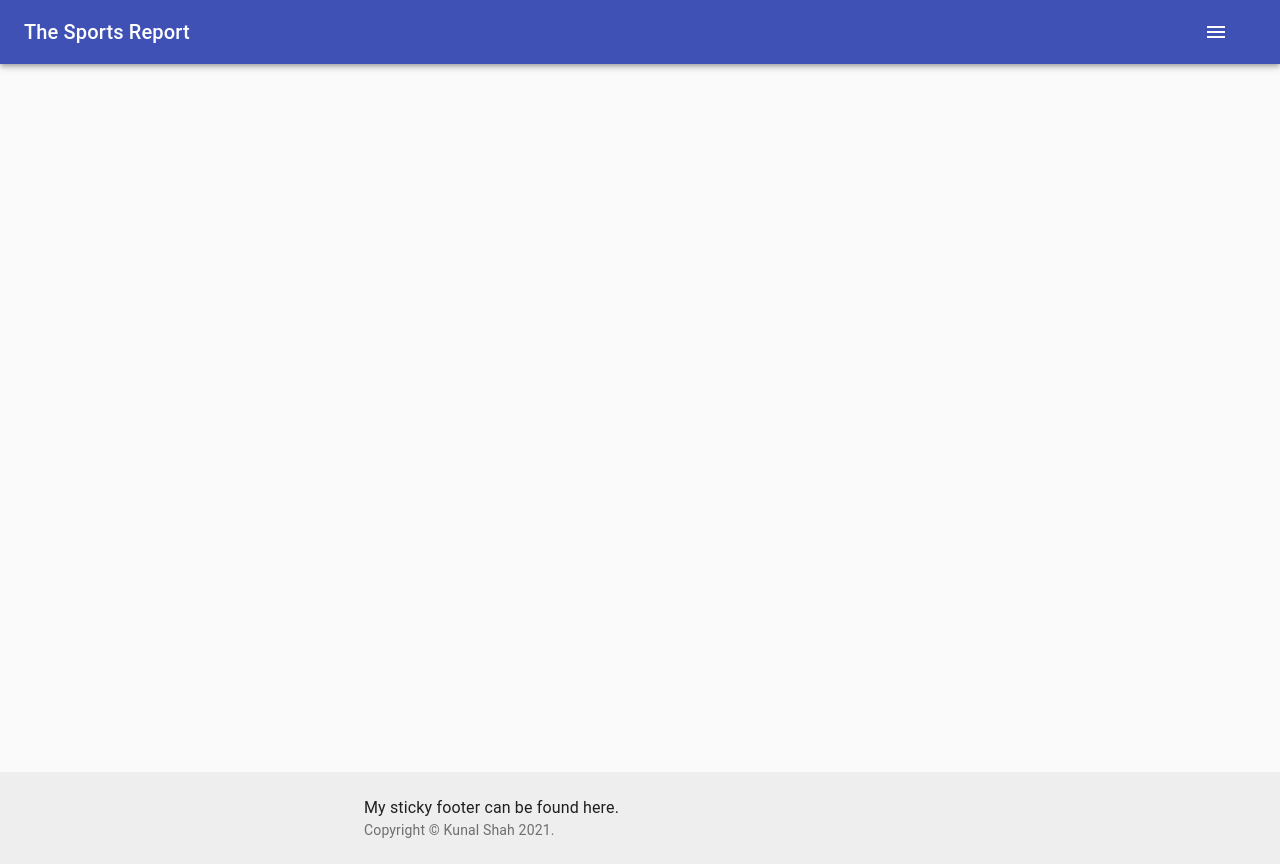
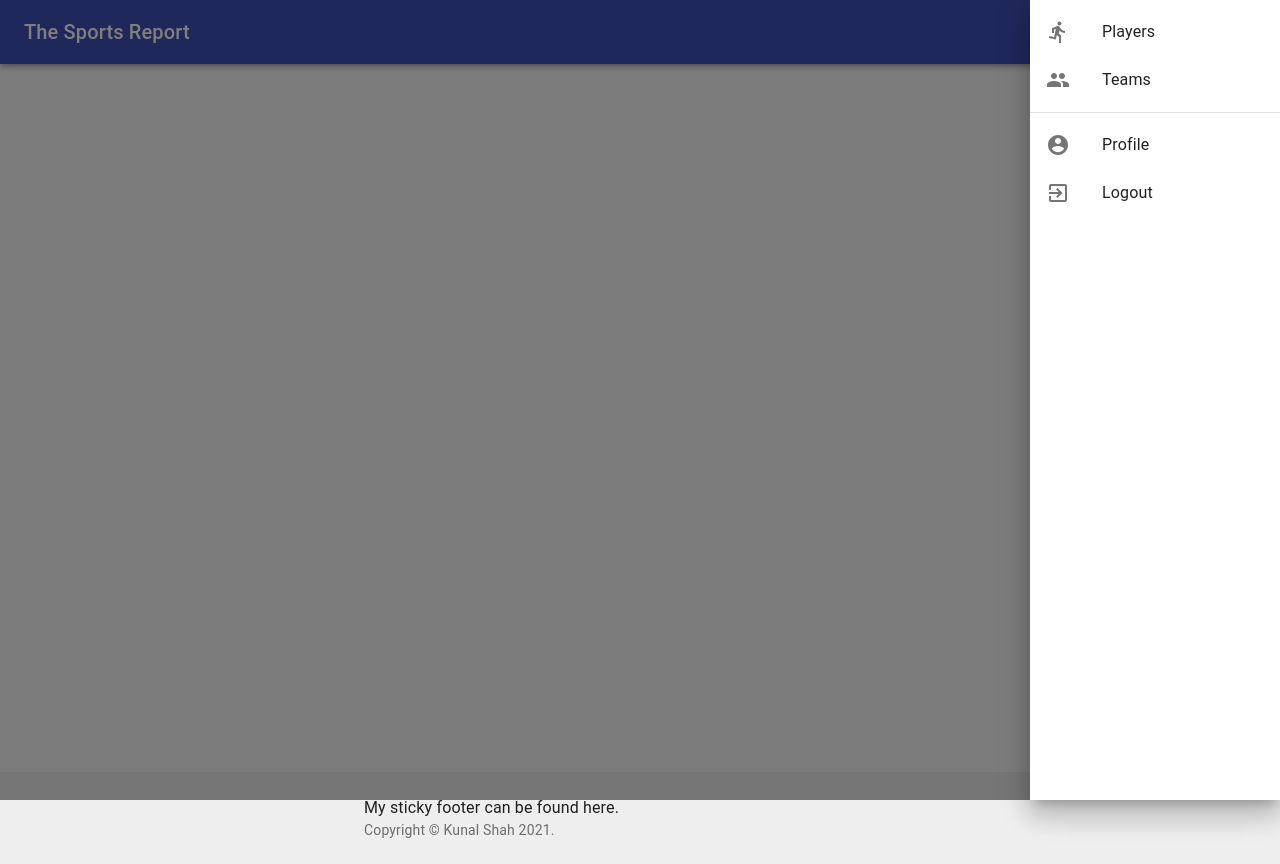
Before and after one commit to kdshah6593/the-sports-report-frontend, a React (Create React App) app: page / in a window 1280 px wide. Both pictures are taken after a click on the button "menu". Built offline with nearby package versions, Linux system fonts and the light colour scheme.

Commit message:
drawer menu set up

```diff
--- a/src/components/Header.js
+++ b/src/components/Header.js
@@ -5,6 +5,17 @@ import IconButton from '@material-ui/core/IconButton';
 import MenuIcon from '@material-ui/icons/Menu';
 import Toolbar from '@material-ui/core/Toolbar';
 import Typography from '@material-ui/core/Typography';
+import clsx from 'clsx';
+import Drawer from '@material-ui/core/Drawer';
+import List from '@material-ui/core/List';
+import Divider from '@material-ui/core/Divider';
+import ListItem from '@material-ui/core/ListItem';
+import ListItemIcon from '@material-ui/core/ListItemIcon';
+import ListItemText from '@material-ui/core/ListItemText';
+import DirectionsRunIcon from '@material-ui/icons/DirectionsRun';
+import PeopleIcon from '@material-ui/icons/People';
+import AccountCircleIcon from '@material-ui/icons/AccountCircle';
+import ExitToAppIcon from '@material-ui/icons/ExitToApp';
 
 const useStyles = makeStyles((theme) => ({
     root: {
@@ -18,8 +29,58 @@ const useStyles = makeStyles((theme) => ({
     },
 }));
 
+const menuStyles = makeStyles({
+    list: {
+      width: 250,
+    },
+    fullList: {
+      width: 'auto',
+    },
+  });
+
 export default function Header() {
     const classes = useStyles();
+    const menuClasses = menuStyles();
+    const [state, setState] = React.useState({
+        right: false
+    });
+
+    const toggleDrawer = (anchor, open) => (event) => {
+        if (event.type === 'keydown' && (event.key === 'Tab' || event.key === 'Shift')) {
+            return;
+        }
+
+        setState({...state, [anchor]: open});
+    }
+
+    const list = (anchor) => (
+        <div
+            className={clsx(menuClasses.list, {
+                [menuClasses.fullList]: anchor === 'top' || anchor === 'bottom',
+            })}
+            role="presentation"
+            onClick={toggleDrawer(anchor, false)}
+            onKeyDown={toggleDrawer(anchor, false)}
+        >
+            <List>
+                {['Players', 'Teams'].map((text, index) => (
+                    <ListItem button key={text}>
+                        <ListItemIcon>{index % 2 === 0 ? <DirectionsRunIcon /> : <PeopleIcon />}</ListItemIcon>
+                        <ListItemText primary={text} />
+                    </ListItem>
+                ))}
+            </List>
+            <Divider />
+            <List>
+                {['Profile', 'Logout'].map((text, index) => (
+                    <ListItem button key={text}>
+                        <ListItemIcon>{index % 2 === 0 ? <AccountCircleIcon /> : <ExitToAppIcon />}</ListItemIcon>
+                        <ListItemText primary={text} />
+                    </ListItem>
+                ))}
+            </List>
+        </div>
+    )
 
     return (
         <div className={classes.root}>
@@ -28,9 +89,14 @@ export default function Header() {
                     <Typography variant="h6" className={classes.title}>
                         The Sports Report
                     </Typography>
-                    <IconButton edge="end" className={classes.menuButton} color="inherit" aria-label="menu">
-                        <MenuIcon />
-                    </IconButton>
+                    <React.Fragment key="right">
+                        <IconButton edge="end" className={classes.menuButton} color="inherit" aria-label="menu" onClick={toggleDrawer("right", true)}>
+                            <MenuIcon />
+                        </IconButton>
+                        <Drawer anchor="right" open={state["right"]} onClose={toggleDrawer("right", false)}>
+                            {list("right")}
+                        </Drawer>
+                    </React.Fragment>
                 </Toolbar>
             </AppBar>
         </div>
```
